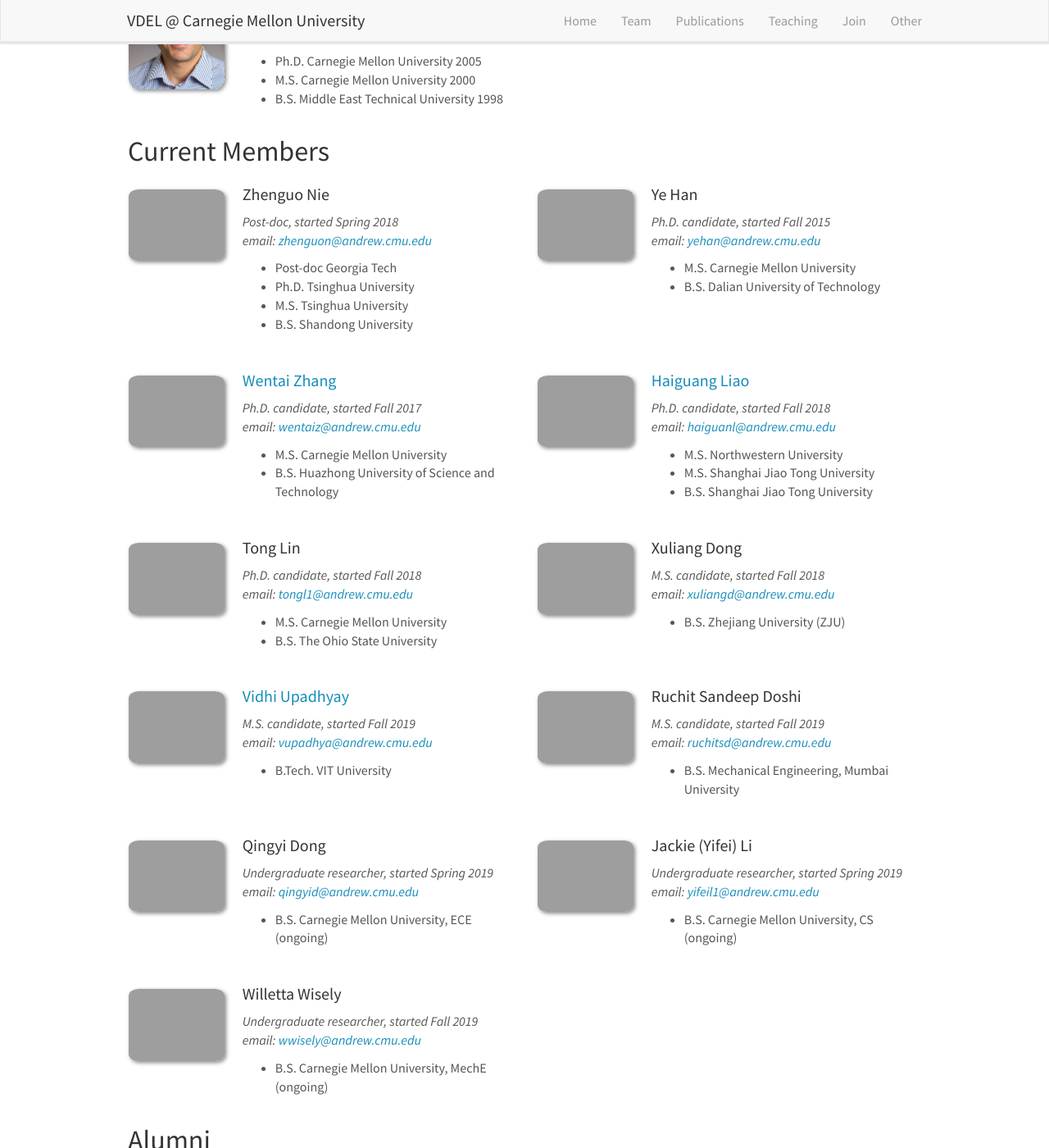
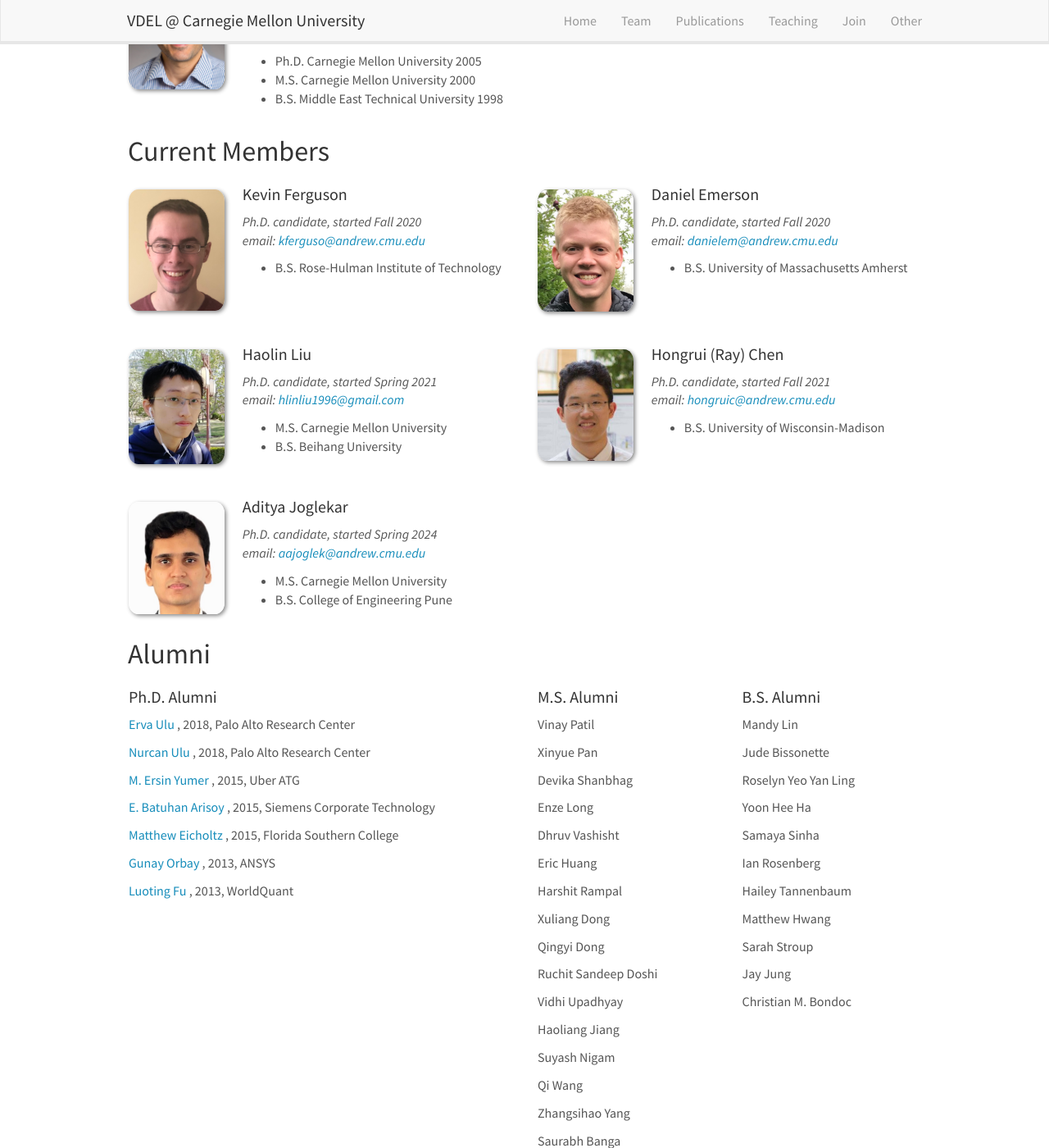
Before and after one commit to levburkara/levburkara.github.io, a Jekyll site: the page built from _pages/team.md, in a window 1280 px wide and 1400 px high, scrolled down 302 px. Shown: the whole window at 82% size. Built offline with Jekyll 4.4.1, drawn with Linux system fonts in a browser that asks for light colours; nearby versions of some CDN libraries.

Commit message:
Fix current members page

```diff
--- a/_data/vdel_current.yml
+++ b/_data/vdel_current.yml
@@ -1,84 +1,53 @@
-- name: Zhenguo Nie
-  photo: zhenguonie.jpg
-  info: Post-doc, started Spring 2018
-  email: zhenguon@andrew.cmu.edu
-  number_educ: 4
-  education1: Post-doc Georgia Tech
-  education2: Ph.D. Tsinghua University
-  education3: M.S. Tsinghua University
-  education4: B.S. Shandong University
+- name: Kevin Ferguson
+  photo: kevinferguson.jpg
+  info: Ph.D. candidate, started Fall 2020
+  email: kferguso@andrew.cmu.edu
+  number_educ: 1
+  education1: B.S. Rose-Hulman Institute of Technology
 
-- name: Ye Han
-  photo: yehan.jpg
-  info: Ph.D. candidate, started Fall 2015
-  email: yehan@andrew.cmu.edu
+- name: Daniel Emerson
+  photo: danielemerson.jpg
+  info: Ph.D. candidate, started Fall 2020
+  email: danielem@andrew.cmu.edu
+  number_educ: 1
+  education1: B.S. University of Massachusetts Amherst
+
+- name: Haolin Liu
+  photo: haolinliu.jpg
+  info: Ph.D. candidate, started Spring 2021
+  email: hlinliu1996@gmail.com
   number_educ: 2
   education1: M.S. Carnegie Mellon University
-  education2: B.S. Dalian University of Technology
+  education2: B.S. Beihang University
 
-- name: <a href="https://teddyz829.github.io">Wentai Zhang</a>
-  photo: wentaizhang.jpg
-  info: Ph.D. candidate, started Fall 2017
-  email: wentaiz@andrew.cmu.edu
+- name: Hongrui (Ray) Chen
+  photo: hongruichen.jpg
+  info: Ph.D. candidate, started Fall 2021
+  email: hongruic@andrew.cmu.edu
+  number_educ: 1
+  education1: B.S. University of Wisconsin-Madison
+
+- name: Aditya Joglekar
+  photo: adityajoglekar.jpg
+  info: Ph.D. candidate, started Spring 2024
+  email: aajoglek@andrew.cmu.edu
   number_educ: 2
   education1: M.S. Carnegie Mellon University
-  education2: B.S. Huazhong University of Science and Technology
+  education2: B.S. College of Engineering Pune
 
-- name: <a href="https://www.linkedin.com/in/haiguang-liao-4747bbb0/">Haiguang Liao</a>
-  photo: haiguangliao.jpg
-  info: Ph.D. candidate, started Fall 2018
-  email: haiguanl@andrew.cmu.edu
-  number_educ: 3
-  education1: M.S. Northwestern University
-  education2: M.S. Shanghai Jiao Tong University
-  education3: B.S. Shanghai Jiao Tong University
 
-- name: Tong Lin
-  photo: tonglin.jpg
-  info: Ph.D. candidate, started Fall 2018
-  email: tongl1@andrew.cmu.edu
-  number_educ: 2
-  education1: M.S. Carnegie Mellon University
-  education2: B.S. The Ohio State University
+# - name:
+#   photo:
+#   info:
+#   email:
+#   number_educ: 1
+#   education1:
 
-- name: Xuliang Dong
-  photo: xuliangdong.jpg
-  info: M.S. candidate, started Fall 2018
-  email: xuliangd@andrew.cmu.edu
-  number_educ: 1
-  education1: B.S. Zhejiang University (ZJU)
 
-- name: <a href="https://www.linkedin.com/in/vidh1/">Vidhi Upadhyay </a>
-  photo: vidhiupadhyay.jpg
-  info: M.S. candidate, started Fall 2019
-  email: vupadhya@andrew.cmu.edu
-  number_educ: 1
-  education1: B.Tech. VIT University
-
-- name: Ruchit Sandeep Doshi
-  photo: ruchitsandeepdoshi.jpg
-  info: M.S. candidate, started Fall 2019
-  email: ruchitsd@andrew.cmu.edu
-  number_educ: 1
-  education1: B.S. Mechanical Engineering, Mumbai University
-
-- name: Qingyi Dong
-  photo: qingyidong.jpg
-  info: Undergraduate researcher, started Spring 2019
-  email: qingyid@andrew.cmu.edu
-  number_educ: 1
-  education1: B.S. Carnegie Mellon University, ECE (ongoing)
-
-- name: Jackie (Yifei) Li
-  photo: jackieli.jpg
-  info: Undergraduate researcher, started Spring 2019
-  email: yifeil1@andrew.cmu.edu
-  number_educ: 1
-  education1: B.S. Carnegie Mellon University, CS (ongoing)
-
-- name: Willetta Wisely
-  photo: willettawisely.jpg
-  info: Undergraduate researcher, started Fall 2019
-  email: wwisely@andrew.cmu.edu
-  number_educ: 1
-  education1: B.S. Carnegie Mellon University, MechE (ongoing)
+# - name:
+#   photo:
+#   info:
+#   email:
+#   number_educ: 2
+#   education1:
+#   education2:
```
